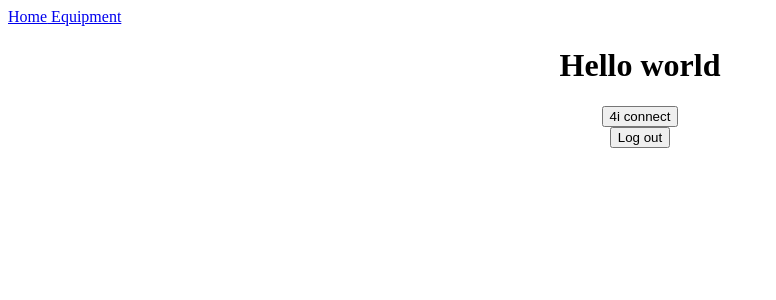
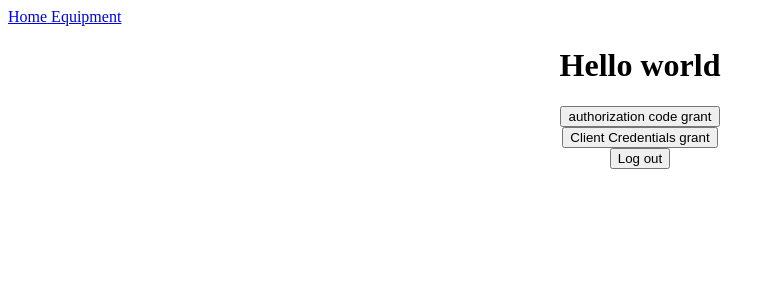
Before and after one commit to LeoD-E1/website-test, a React (Create React App) app: page / in a window 1280 px wide. Shown: the top 300 px of the page, without its empty margins (0-776 px from the left). Built offline with nearby package versions, Linux system fonts and the light colour scheme; no server answers; the HTML template or start-up script is replaced by a standard one.

Commit message:
oauth folder for centralize oauth functions

```diff
--- a/src/config/config.ts
+++ b/src/config/config.ts
@@ -6,18 +6,18 @@ const config = {
 	env: env,
 	oauth: {
 		authorize:
-			process.env.REACT_APP_OAUTH_SERVER_AUTHORIZE ||
+			// process.env.REACT_APP_OAUTH_SERVER_AUTHORIZE ||
 			"https://192.168.4.162:5000/api/auth/authorize",
 		token:
-			process.env.REACT_APP_OAUTH_SERVER_TOKEN ||
+			// process.env.REACT_APP_OAUTH_SERVER_TOKEN ||
 			"https://192.168.4.162:5000/api/auth/token",
 		redirect:
-			process.env.REACT_APP_REDIRECT_URI ||
+			// process.env.REACT_APP_REDIRECT_URI ||
 			"http://192.168.4.162:3000/callback",
 	},
 	api: {
 		equipment:
-			process.env.REACT_APP_GET_EQUIPMENT ||
+			// process.env.REACT_APP_GET_EQUIPMENT ||
 			"http://192.168.4.162:6000/equipment",
 	},
 };
--- a/src/helpers/getUrlParams.ts
+++ b/src/helpers/getUrlParams.ts
@@ -1,10 +1,9 @@
 export interface IParams {
 	code: string;
-
 	state: string;
 }
 
-export function getUrlParams(url: any) {
+export function getUrlParams(url: string) {
 	url = url.substring(1);
 	let vars = url.split("&");
 	let pairs: IParams = {
--- /dev/null
+++ b/src/oauth/getAccessToken.ts
@@ -0,0 +1,4 @@
+const getAccessToken =()=>{
+    console.log("getAccessToken");
+}
+export default getAccessToken;
--- /dev/null
+++ b/src/oauth/getAuthorizationCode.ts
@@ -0,0 +1,30 @@
+import config from "../config/config";
+
+const params = {
+	authorize_endpoint: config.oauth.authorize,
+	client_id: "4iWebsite",
+	redirect_uri: config.oauth.redirect,
+	response_type: "code",
+	scope: "equipment",
+	state: "12345",
+};
+
+const getLogin = async () => {
+	try {
+		const response = await fetch(
+			`${params.authorize_endpoint}?client_id=${params.client_id}&scope=${params.scope}l&redirect_uri=${params.redirect_uri}&state=${params.state}&response_type=${params.response_type}`,
+			{
+				mode: "cors", // this mode is for hit an endpoint remotely ej. of localhost to 192.168.8.157
+				method: "GET",
+				headers: {
+					"Content-Type": "application/x-www-form-urlencoded",
+				},
+			}
+		);
+		window.location.href = response.url;
+	} catch (error) {
+		console.log(error);
+	}
+};
+
+export default getLogin;
--- a/src/pages/Callback.tsx
+++ b/src/pages/Callback.tsx
@@ -26,22 +26,17 @@ const Callback: React.FC = () => {
 
 	const getAccessToken = async () => {
 		try {
-			const response = await fetch(config.oauth.token, {
+      // state no se pasa, queda aca, por que?, no lo se
+			const response = await fetch(`${config.oauth.token}?grant_type=authorization_code&code=${params.code}&redirect_uri=&client_id=4iWebsite&redirect_uri=${config.oauth.redirect}`, {
 				method: "POST",
 				headers: {
-					"Content-Type": "application/json",
+					"Content-Type": "application/x-www-form-urlencoded",
+          charset: "utf-8",
 				},
-				body: JSON.stringify({
-					code: params.code,
-					state: params.state,
-				}),
 			})
       // retorna el token
       const token = await response.json();
       return token;
-      // guardar token en localStorage
-      //
-      // !isLoading && navigate("/equipment");
 		} catch (error) {
       console.log(error);
 		}
--- a/src/pages/Home.tsx
+++ b/src/pages/Home.tsx
@@ -1,39 +1,15 @@
 import React from "react";
-import config from "../config/config";
+import getLogin from "../oauth/getAuthorizationCode";
+import getAccessToken from "../oauth/getAccessToken";
+
 
 const Home: React.FC = () => {
-
-	const params = {
-		authorize_endpoint: config.oauth.authorize,
-		client_id: "4iWebsite",
-		redirect_uri: config.oauth.redirect,
-		response_type: "code",
-		scope: "equipment",
-		state: "12345",
-	};
-
-	const getLogin = async () => {
-		try {
-			const response = await fetch(
-				`${params.authorize_endpoint}?client_id=${params.client_id}&scope=${params.scope}l&redirect_uri=${params.redirect_uri}&state=${params.state}&response_type=${params.response_type}`,
-				{
-					mode: "cors", // this mode is for hit an endpoint remotely ej. of localhost to 192.168.8.157
-					method: "GET",
-					headers: {
-						"Content-Type": "application/x-www-form-urlencoded",
-					},
-				}
-			);
-			window.location.href = response.url;
-		} catch (error) {
-			console.log(error);
-		}
-	};
 
 	return (
 		<div className='App'>
 			<h1>Hello world</h1>
-			<button onClick={getLogin}>4i connect</button>
+			<button onClick={getLogin}>authorization code grant</button><br />
+			<button onClick={getAccessToken}>Client Credentials grant</button>
 			<br />
 			<button>Log out</button>
 		</div>
```
